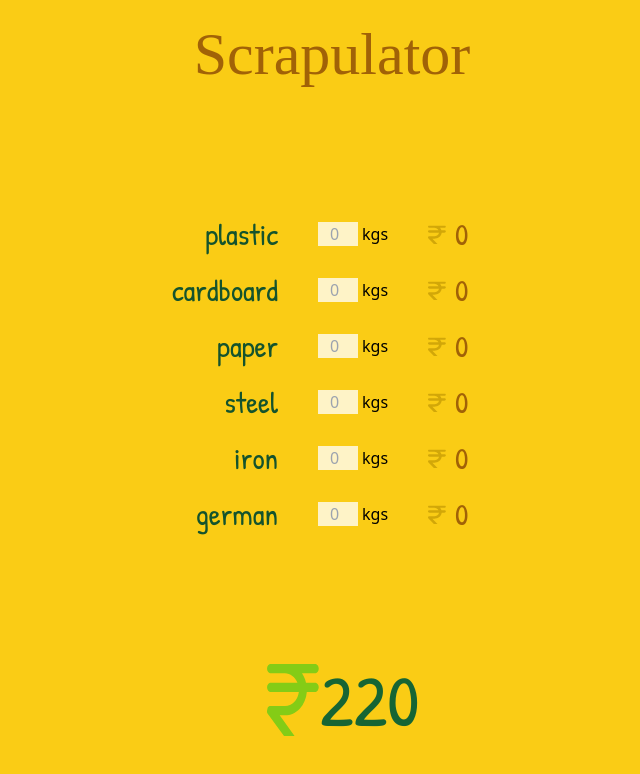
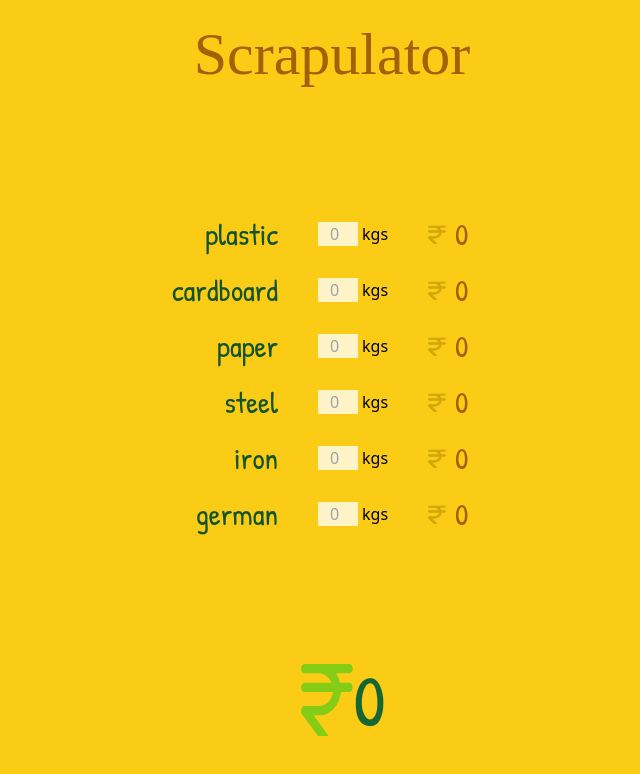
Before and after one commit to JuzerShakir/scrapulator, a React (Vite) app: page / in a window 1280 px wide. Shown: the top 774 px of the page, without its empty margins (308-948 px from the left). Built offline with nearby package versions, Linux system fonts and the light colour scheme; a web font is replaced by a local one.

Commit message:
use derived state to calculate earnings of all items

```diff
--- a/src/App.jsx
+++ b/src/App.jsx
@@ -16,6 +16,10 @@ const scrapItems = [
 
 function App() {
 	const [items, setItems] = useState(scrapItems);
+	const newTotalEarnings = items.reduce(
+		(accumulator, item) => accumulator + item.earnings,
+		0
+	);
 
 	function handleItemPrice(id, input_value) {
 		setItems((items) =>
@@ -31,7 +35,7 @@ function App() {
 		<>
 			<Header />
 			<ScrapItems items={items} onHandleItemPrice={handleItemPrice} />
-			<GrandTotal />
+			<GrandTotal totalEarnings={newTotalEarnings} />
 		</>
 	);
 }
@@ -108,12 +112,12 @@ function ItemName({ name }) {
 	);
 }
 
-function GrandTotal() {
+function GrandTotal({ totalEarnings }) {
 	return (
 		<section className="flex">
 			<img src={largeRupeeIcon} alt="rupee icon" />
 			<strong className="patrick-hand-regular text-7xl text-green-800">
-				220
+				{totalEarnings}
 			</strong>
 		</section>
 	);
```
